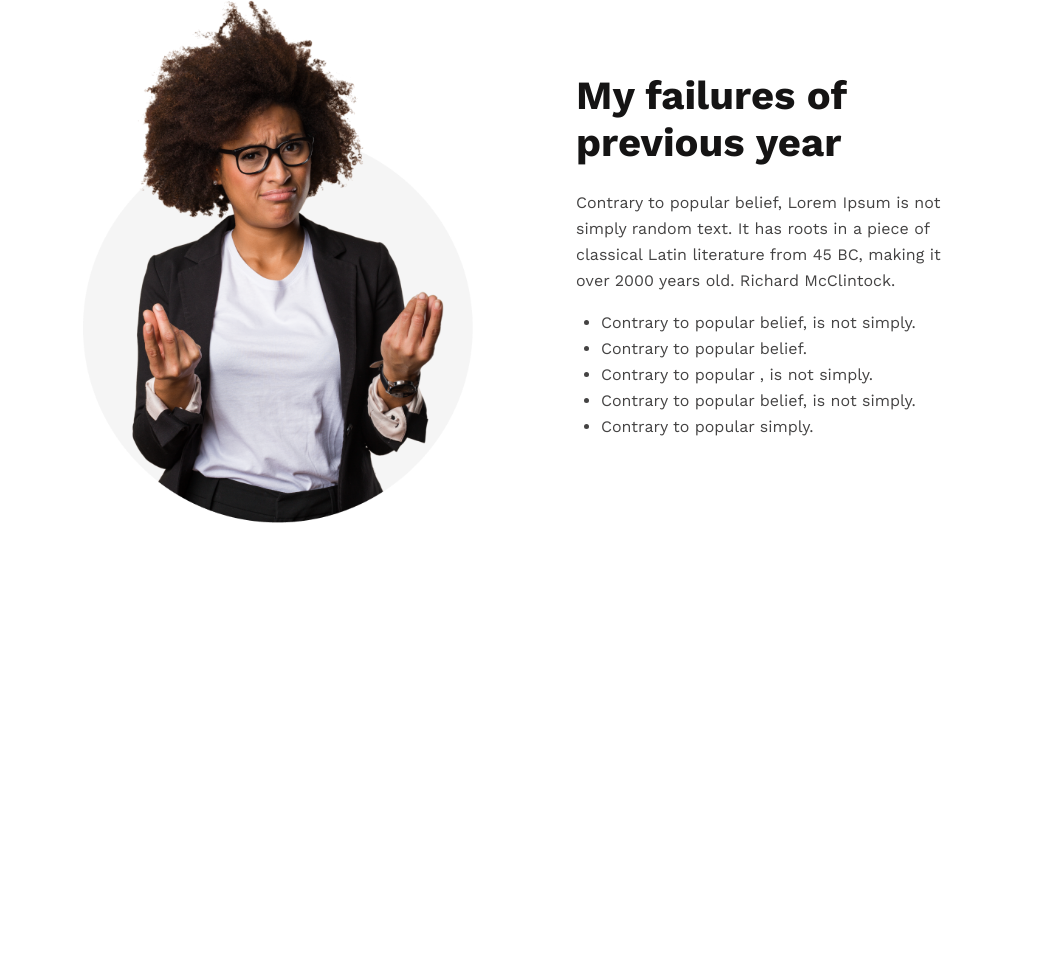
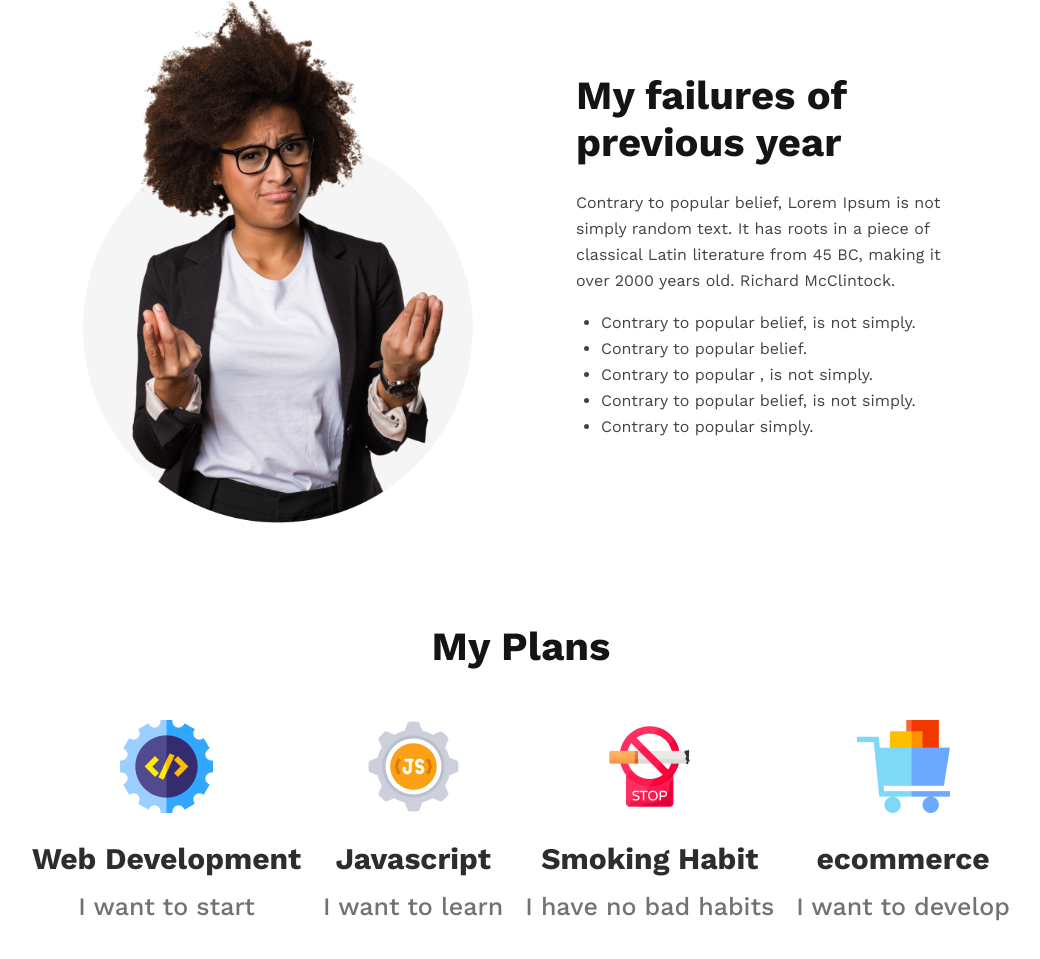
Before and after one commit to Naimul02/new-year-new-me, a plain HTML site: page index.html in a window 1280 px wide. Shown: the part 971-1930 px from the top of the page, without its empty margins (119-1159 px from the left). Before the commit the page ends 1494 px from the top, so only its background shows below. Drawn offline with nearby package versions, Linux system fonts and the light colour scheme.

Commit message:
plans section added

```diff
--- a/css/styles.css
+++ b/css/styles.css
@@ -50,6 +50,7 @@
   justify-content: space-around;
   align-items: center;
   margin: 0 auto;
+  margin-bottom: 100px;
 }
 .failure-content {
   max-width: 400px;
@@ -77,3 +78,35 @@
   line-height: 26px; /* 162.5% */
   margin-left: 25px;
 }
+
+/* My plans */
+.plans {
+  margin: 0 auto;
+  margin-bottom: 100px;
+}
+.plans-title {
+  color: #151414;
+  font-size: 40px;
+  font-weight: 700;
+  text-align: center;
+}
+.plans-container {
+  display: flex;
+  justify-content: space-around;
+  margin-top: 50px;
+}
+.plans-content {
+  text-align: center;
+}
+.plans-title-name {
+  color: #2f2c2c;
+  font-size: 30px;
+  font-weight: 700;
+  margin-top: 24px;
+}
+.plans-des {
+  color: #737272;
+  font-size: 25px;
+  font-weight: 500;
+  margin-top: 16px;
+}
--- a/index.html
+++ b/index.html
@@ -45,6 +45,33 @@
           </ul>
         </div>
       </section>
+
+      <section class="plans max-width-set">
+        <h1 class="plans-title">My Plans</h1>
+
+        <div class="plans-container">
+          <div class="plans-content">
+            <img src="images/icons/web.png" alt="" />
+            <h3 class="plans-title-name">Web Development</h3>
+            <p class="plans-des">I want to start</p>
+          </div>
+          <div class="plans-content">
+            <img src="images/icons/js.png" alt="" />
+            <h3 class="plans-title-name">Javascript</h3>
+            <p class="plans-des">I want to learn</p>
+          </div>
+          <div class="plans-content">
+            <img src="images/icons/smoke.png" alt="" />
+            <h3 class="plans-title-name">Smoking Habit</h3>
+            <p class="plans-des">I have no bad habits</p>
+          </div>
+          <div class="plans-content">
+            <img src="images/icons/ecom.png" alt="" />
+            <h3 class="plans-title-name">ecommerce</h3>
+            <p class="plans-des">I want to develop</p>
+          </div>
+        </div>
+      </section>
     </main>
     <footer></footer>
   </body>
```
